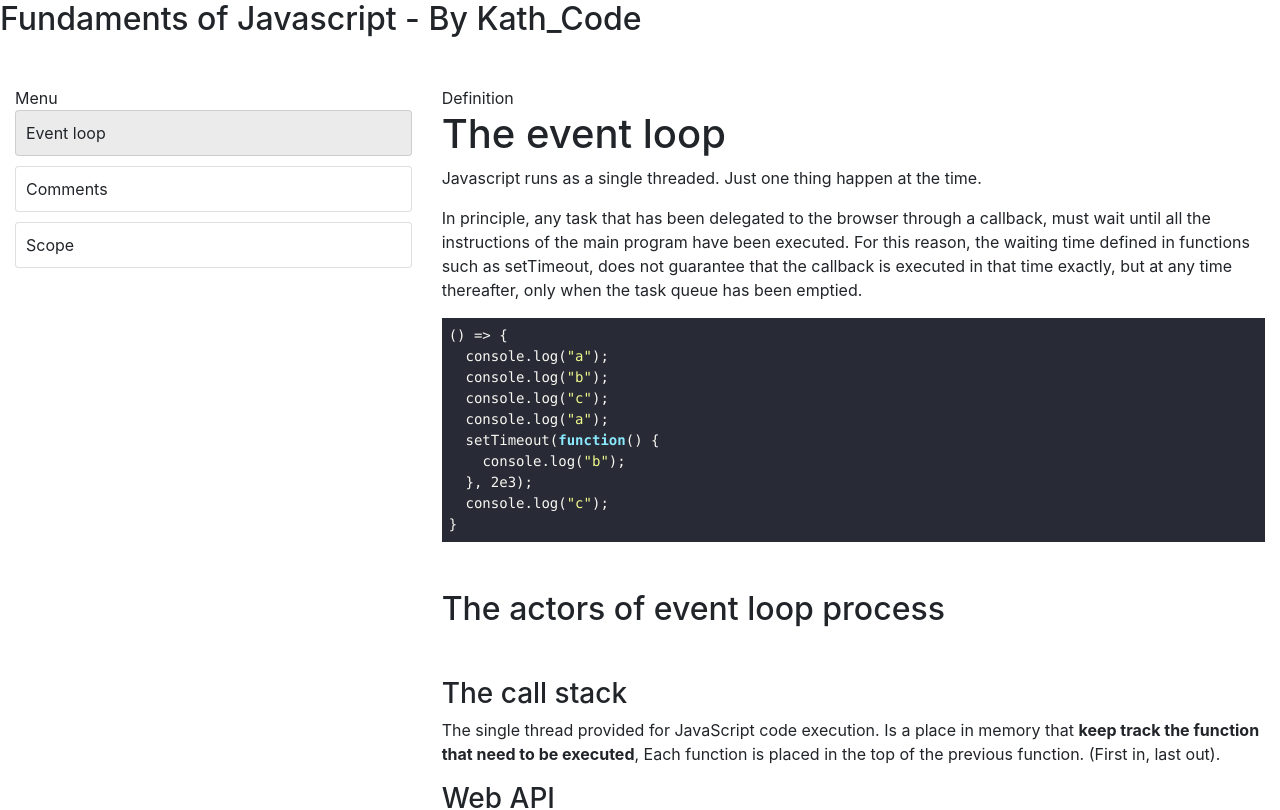
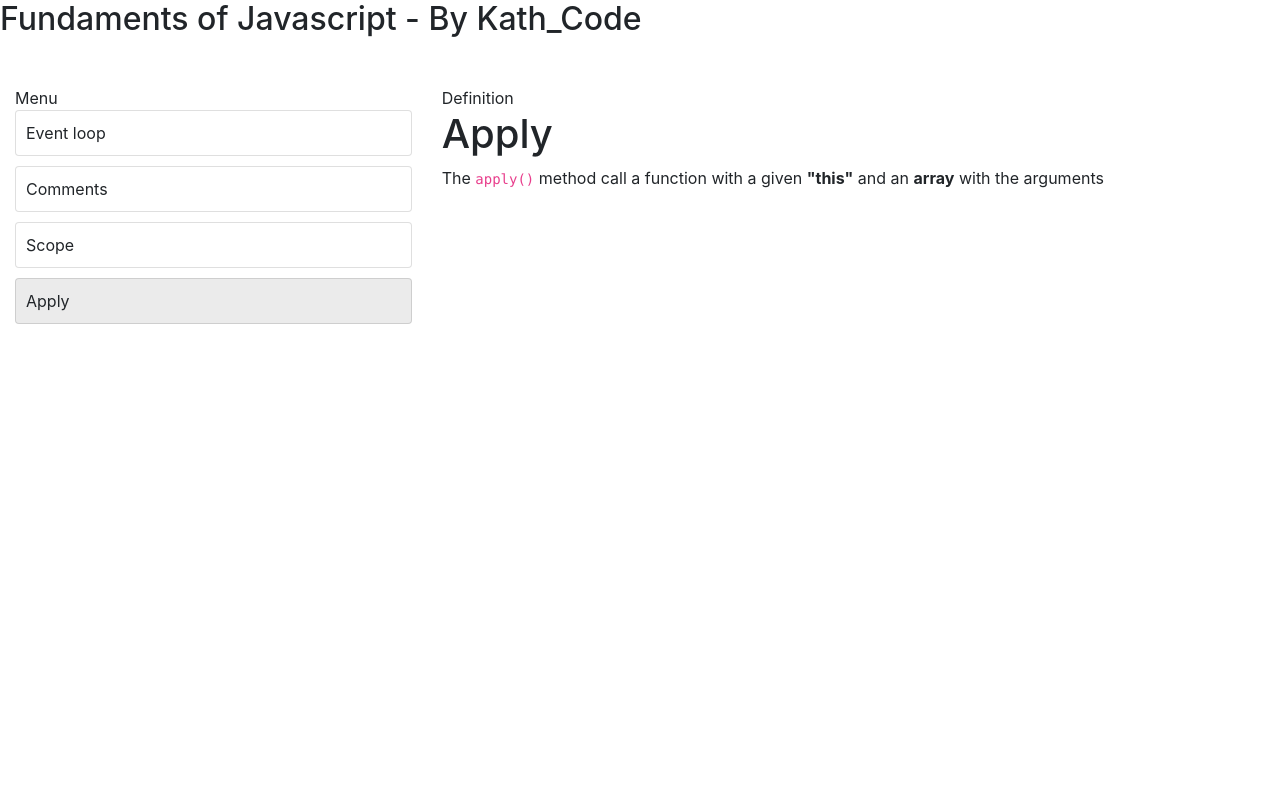
Before and after one commit to kathcode/javascript-basics---React, a React (Create React App) app: page / in a window 1280 px wide. Shown: the top 810 px of the page. Built offline with nearby package versions, Linux system fonts and the light colour scheme.

Commit message:
Add apply topic

```diff
--- a/src/App.js
+++ b/src/App.js
@@ -4,7 +4,7 @@ import Menu from './components/Menu';
 import Code from './components/Code';
 
 const App = () => {
-  const [selectedTopic, setSelectedTopic] = useState('eventLoop');
+  const [selectedTopic, setSelectedTopic] = useState('apply');
 
   const handleClickItem = (topic) => {
     setSelectedTopic(topic);
--- /dev/null
+++ b/src/components/topics/Apply/index.js
@@ -0,0 +1,15 @@
+import React from 'react';
+
+
+const Apply = () => (
+  <React.Fragment>
+    <section>
+      <h1>Apply</h1>
+      <p>
+        The <code>apply()</code> method call a function with a given <strong>"this"</strong> and an <strong>array</strong> with the arguments
+      </p>
+    </section>
+  </React.Fragment>
+);
+
+export default Apply;
--- a/src/components/topics/index.js
+++ b/src/components/topics/index.js
@@ -1,9 +1,11 @@
 import Comments from './Comments';
 import EventLoop from './EventLoop';
 import Scope from './Scope';
+import Apply from './Apply';
 
 export const topics = {
   eventLoop: { component: EventLoop, text: 'Event loop' },
   comments: { component: Comments, text: 'Comments' },
-  scope: { component: Scope, text: 'Scope' }
-}
+  scope: { component: Scope, text: 'Scope' },
+  apply: { component: Apply, text: 'Apply' }
+};
```
